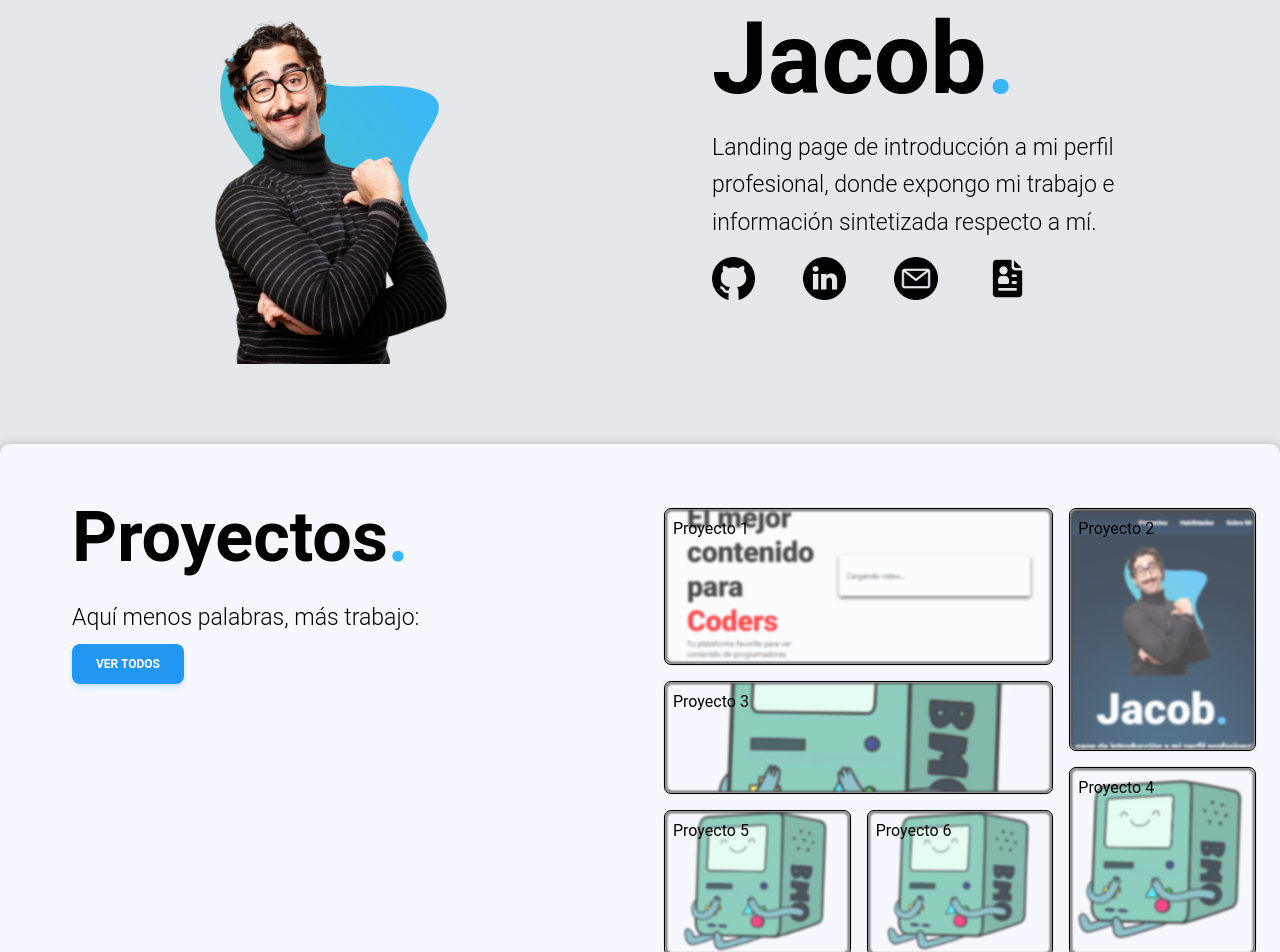
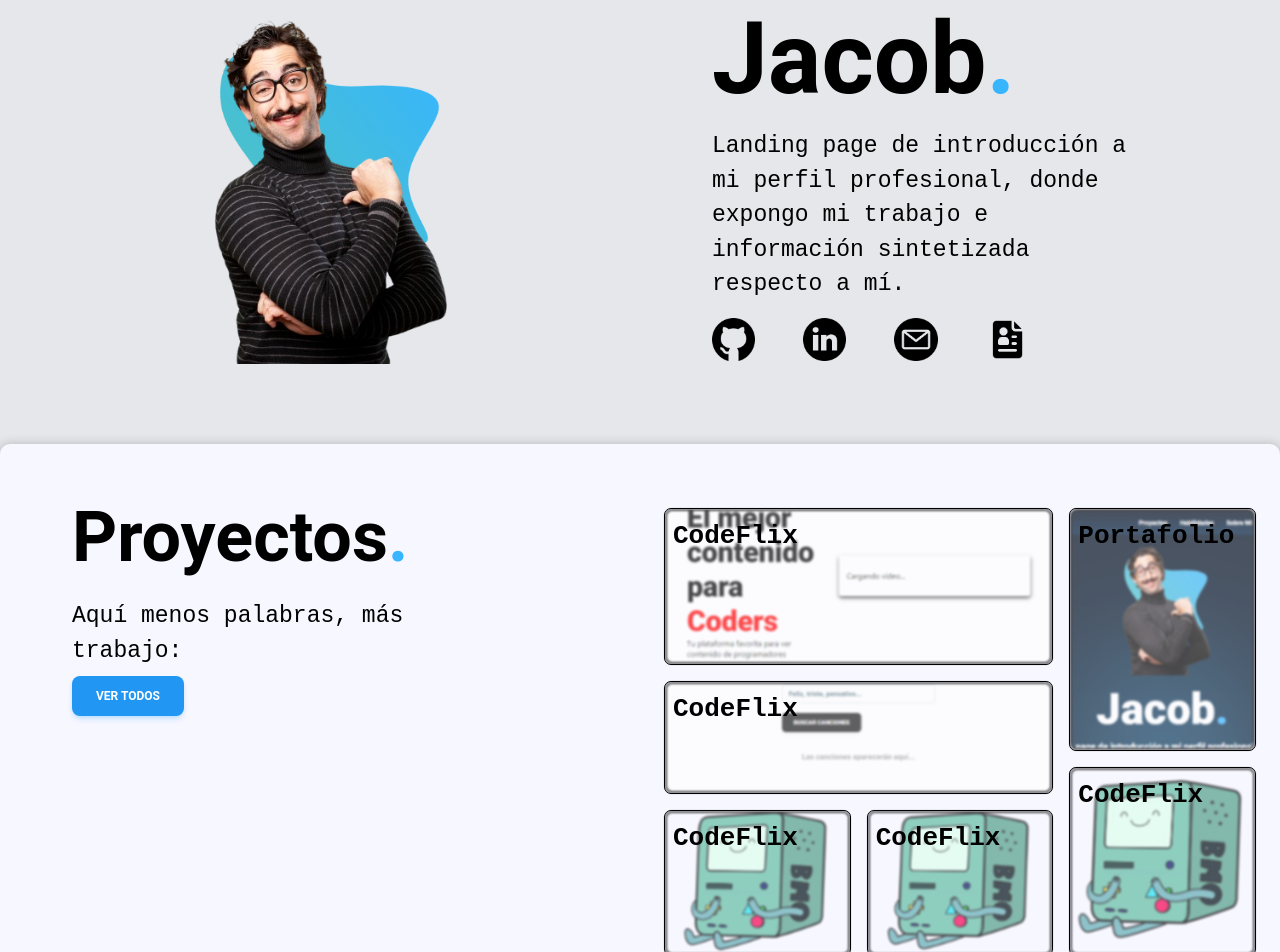
Before and after one commit to jaycode404/jaycode-landing, a React (Vite) app: page / in a window 1280 px wide. Shown: the part 100-1052 px from the top of the page. Built offline with nearby package versions, Linux system fonts and the light colour scheme.

Commit message:
proyects grid

```diff
--- a/index.html
+++ b/index.html
@@ -2,29 +2,13 @@
 <html lang="en">
   <head>
     <meta charset="UTF-8" />
-    <link rel="icon" type="image/svg+xml" href="/assets/cursor-azul.png" class="invert" />
+    <link
+      rel="icon"
+      type="image/svg+xml"
+      href="/assets/cursor-azul.png"
+      class="invert"
+    />
     <meta name="viewport" content="width=device-width, initial-scale=1.0" />
-    <link
-      rel="stylesheet"
-      href="styles-small.css"
-      media="screen and (max-width: 600px)"
-    />
-    <link
-      rel="stylesheet"
-      href="styles-medium.css"
-      media="screen and (min-width: 601px) and (max-width: 1024px)"
-    />
-    <link
-      rel="stylesheet"
-      href="styles-large.css"
-      media="screen and (min-width: 1025px)"
-    />
-    <link
-      rel="stylesheet"
-      href="https://cdnjs.cloudflare.com/ajax/libs/font-awesome/5.15.3/css/all.min.css"
-      integrity="sha512-XXXXXXXXXXXXXXXXXXXXXXXXXXXXXXXXXXXXXXXXXXXXXXXXXXXXXXXXXXXXXXXXXXXXXXXXXXXXXXXXXXXXXXXXXXXXXXXXXXXXXXXXXXXXXXXXXXXXXXXXXXXXXXXX"
-      crossorigin="anonymous"
-    />
 
     <title>Jaycode</title>
   </head>
--- a/src/components/Contacto.jsx
+++ b/src/components/Contacto.jsx
@@ -17,10 +17,10 @@ export default function Contacto() {
         {darkMode && <div className="light-md-blue"></div>}
 
         <div>
-          <Typography variant="p" className="parrafo">
+          <p className="parrafo">
             ¡Contactame! Estaré leyendo<br></br> tu propuesta en breve y será un
             placer colaborar.
-          </Typography>
+          </p>
         </div>
         <Socials invert="social-invert" size={2.8} gap={5} />
       </div>
--- a/src/components/Habilidades.jsx
+++ b/src/components/Habilidades.jsx
@@ -16,7 +16,7 @@ export default function Habilidades() {
         >
           Habilidades<span className="dot">.</span>
         </Typography>
-        <Typography variant="p" className="parrafo">
+        <p className="parrafo">
           Desarrollador Full Stack con habilidades sólidas en
           <span className="JavaScript"> JavaScript</span>,
           <span className="React"> React</span>,
@@ -27,7 +27,7 @@ export default function Habilidades() {
           soluciones web eficientes y escalables. Comprometido con la mejora
           continua y el aprendizaje constante para afrontar nuevos desafíos
           tecnológicos.
-        </Typography>
+        </p>
       </div>
       <div >
         <LogoSlider />
--- a/src/components/Header.jsx
+++ b/src/components/Header.jsx
@@ -37,10 +37,10 @@ export default function Header() {
           </Typography>
 
           {darkMode && <div className="light-md-blue"></div>}
-          <Typography variant="p" className="parrafo">
+          <p className="parrafo">
             Landing page de introducción a mi perfil profesional, donde expongo
             mi trabajo e información sintetizada respecto a mí.
-          </Typography>
+          </p>
           <Socials
             invert="social-invert"
             size={2.7}
--- a/src/components/Proyectos.jsx
+++ b/src/components/Proyectos.jsx
@@ -4,8 +4,7 @@ import { Slider } from "./Slider";
 import ProyectosGrid from "./ProyectosGrid";
 import { GeneralContext } from "../context/GeneralContext";
 export default function Proyectos() {
-  const {darkMode} = useContext(GeneralContext)
-
+  const { darkMode } = useContext(GeneralContext);
 
   return (
     <section id="proyectos" className="container">
@@ -13,12 +12,11 @@ export default function Proyectos() {
         <Typography variant="h2" className="section-title">
           Proyectos<span className="dot">.</span>
         </Typography>
-        <Typography variant="p" className="parrafo">
-          Aquí menos palabras, más trabajo:
-        </Typography>
+        <p className="parrafo">Aquí menos palabras, más trabajo:</p>
         <Button color="blue">
-          <a href="/proyectosall">Ver todos</a> </Button>
-          {darkMode && <div className="light-md-blue"></div>}
+          <a href="/proyectosall">Ver todos</a>{" "}
+        </Button>
+        {darkMode && <div className="light-md-blue"></div>}
       </div>
       <ProyectosGrid />
     </section>
--- a/src/components/ProyectosGrid.jsx
+++ b/src/components/ProyectosGrid.jsx
@@ -6,31 +6,43 @@ export default function ProyectosGrid() {
   const { darkMode } = useContext(GeneralContext);
   const data = [
     {
+      proyectTitle: "CodeFlix",
+      proyectDesc: "una descripcion corta whatever",
       imageLink: "/screenshot-1.png",
       colSpan: 2,
       rowSpan: 4,
     },
     {
+      proyectTitle: "Portafolio",
+      proyectDesc: "una descripcion corta whatever",
       imageLink: "/screenshot-2.png",
       colSpan: 1,
       rowSpan: 6,
     },
     {
-      imageLink: "/assets/bmo.png",
+      proyectTitle: "CodeFlix",
+      proyectDesc: "una descripcion corta whatever",
+      imageLink: "/screenshot-3.png",
       colSpan: 2,
       rowSpan: 3,
     },
     {
+      proyectTitle: "CodeFlix",
+      proyectDesc: "una descripcion corta whatever",
       imageLink: "/assets/bmo.png",
       colSpan: 1,
       rowSpan: 6,
     },
     {
+      proyectTitle: "CodeFlix",
+      proyectDesc: "una descripcion corta whatever",
       imageLink: "/assets/bmo.png",
       colSpan: 1,
       rowSpan: 5,
     },
     {
+      proyectTitle: "CodeFlix",
+      proyectDesc: "una descripcion corta whatever",
       imageLink: "/assets/bmo.png",
       colSpan: 1,
       rowSpan: 5,
@@ -39,7 +51,8 @@ export default function ProyectosGrid() {
 
   return (
     <div className="proyect-grid-container">
-      {data.map(({ imageLink, colSpan, rowSpan }, index) => (
+      {data.map(
+        ({ proyectDesc, proyectTitle, imageLink, colSpan, rowSpan }, index) => (
           <div
             key={index}
             className="proyect-item-container"
@@ -47,24 +60,21 @@ export default function ProyectosGrid() {
               gridColumnEnd: `span ${colSpan}`,
               gridRowEnd: `span ${rowSpan}`,
               border: `1px solid ${darkMode ? "white" : "black"}`,
-            position: "relative", // Establece posición relativa para el contenedor
+              position: "relative",
             }}
           >
             <div
               className="proyect-item"
               style={{
                 backgroundImage: `url(${imageLink})`,
-              width: "100%",
-              height: "100%",
                 position: "absolute",
-              left: 0,
               }}
             ></div>
-          <p className="proyect-title" style={{ zIndex: 1 }}>
-            Proyecto {index + 1}
-          </p>
+            <p className="proyect-title">{proyectTitle}</p>
+
           </div>
-      ))}
+        )
+      )}
     </div>
   );
 }
--- a/src/components/SobreMi.jsx
+++ b/src/components/SobreMi.jsx
@@ -8,12 +8,12 @@ export default function Section() {
         <Typography variant="h2" className="section-title">
           Sobre mí<span className="dot">.</span>
         </Typography>
-        <Typography variant="p" className="parrafo">
+        <p className="parrafo">
           Programador web full-stack con gusto por la creación y resolución de
           problemas mediante el código. Busco integrarme a un equipo donde pueda
           reforzar mis habilidades, aportar valor y ampliar mi conocimiento en
           un entorno colaborativo y dinámico.
-        </Typography>
+        </p>
       </div>
       <Gallery />
     </section>
--- a/src/index.css
+++ b/src/index.css
@@ -66,6 +66,14 @@ html {
 body {
   overflow-x: hidden;
   background-color: rgb(229, 231, 235);
+}
+
+.Typography-variant-p {
+  font-size: 1px;
+}
+
+p {
+  font-family: "Courier New", Courier, monospace;
 }
 
 @media (min-width: 210px) {
@@ -186,9 +194,18 @@ body {
     display: flex;
     flex-direction: column;
     height: 30rem;
-    gap: 0.6rem;
+    gap: 0.7rem;
     padding: 1rem;
   }
+  .proyect-title {
+    font-size: 20px;
+    font-weight: 700;
+    position: relative;
+  }
+  .proyect-desc {
+    display: none;
+  }
+
   /* CONTACTO---------------------------- */
   .card-form {
     /* p-4 max-w-[100%]  items-center mx-2 shadow-xl */
@@ -334,6 +351,12 @@ body {
     ); /* Dos filas de 100px de alto cada una */
     gap: 1rem;
     padding: 1rem;
+  }
+  .proyect-title {
+    padding: 1rem;
+  }
+  .proyect-desc {
+    display: flex;
   }
 }
 
@@ -676,6 +699,18 @@ body {
     gap: 1rem;
     padding: 1rem;
   }
+  .proyect-title {
+    font-size: 26px;
+    font-weight: 700;
+    position: relative;
+  }
+
+.proyect-desc {
+  font-size: 15px;
+  line-height: 13px;
+  position: relative;
+}
+
   /* GALLERY ----------------------- */
   .gallery-grid {
     grid-template-columns: repeat(auto-fit, minmax(180px, 1fr));
@@ -1215,10 +1250,13 @@ shadowBlue {
   filter: blur(1px);
   opacity: 0.7;
 }
-.proyect-title {
-  position: relative;
-}
+
 
 .dark-mode .proyect-item {
   opacity: 0.4;
 }
+
+.proyect-item-container {
+  width: 100%;
+  flex-grow: 1;
+}
--- a/src/proyectSs.js
+++ b/src/proyectSs.js
@@ -1,7 +1,7 @@
 // captureScreenshots.js
 
-import puppeteer from 'puppeteer';
-import fs from 'fs';
+import puppeteer from "puppeteer";
+import fs from "fs";
 async function takeScreenshot(url, outputPath) {
   const browser = await puppeteer.launch();
   const page = await browser.newPage();
@@ -11,9 +11,9 @@ async function takeScreenshot(url, outputPath) {
 }
 
 const urls = [
-  'https://jayflix-six.vercel.app/',
-  'https://jaycode-landing.vercel.app/',
-
+  "https://jayflix-six.vercel.app/",
+  "https://jaycode-landing.vercel.app/",
+  "https://randomusic.vercel.app/",
 ];
 
 urls.forEach(async (url, index) => {
```
Also changed, not shown: screenshot-3.png (added). Lines whose indentation alone changed are shown as unchanged.
